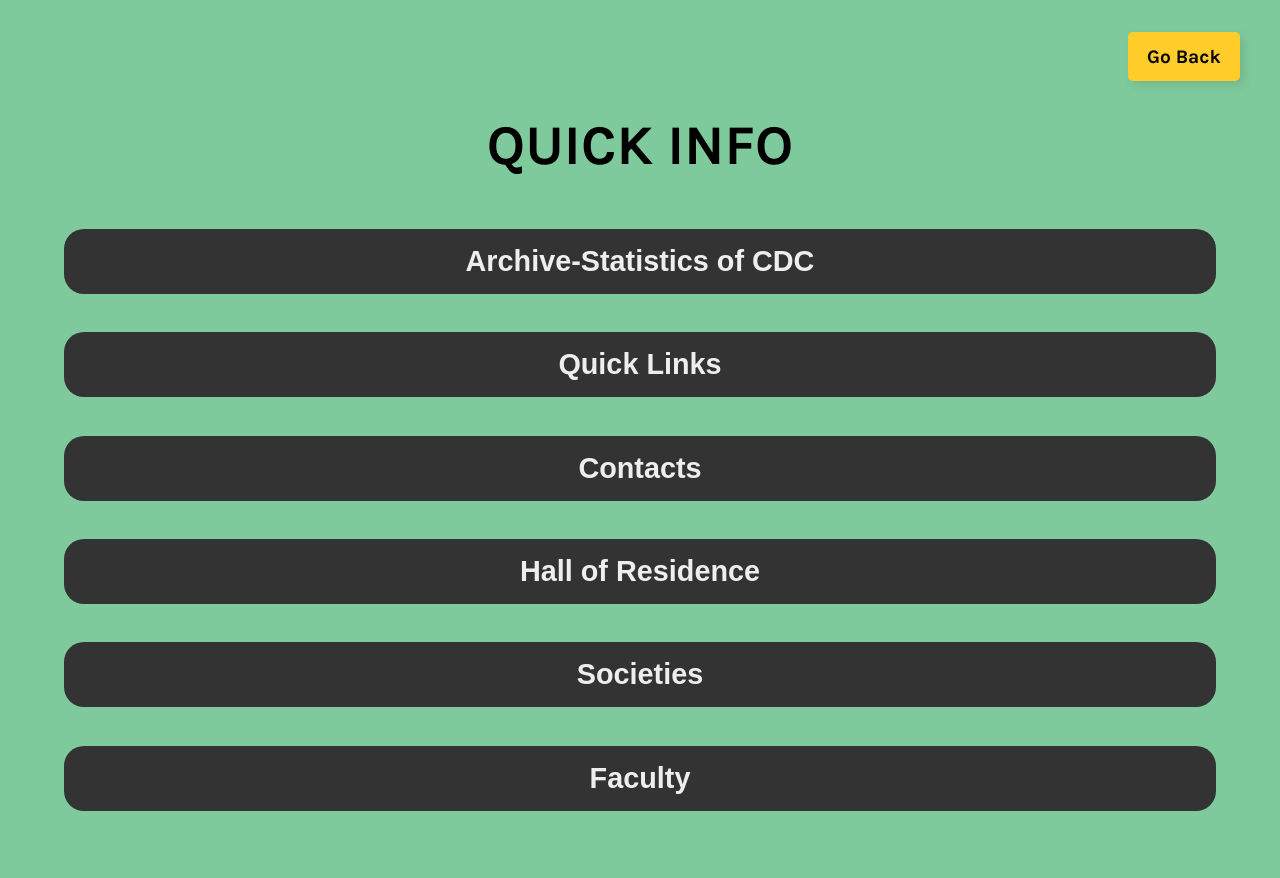
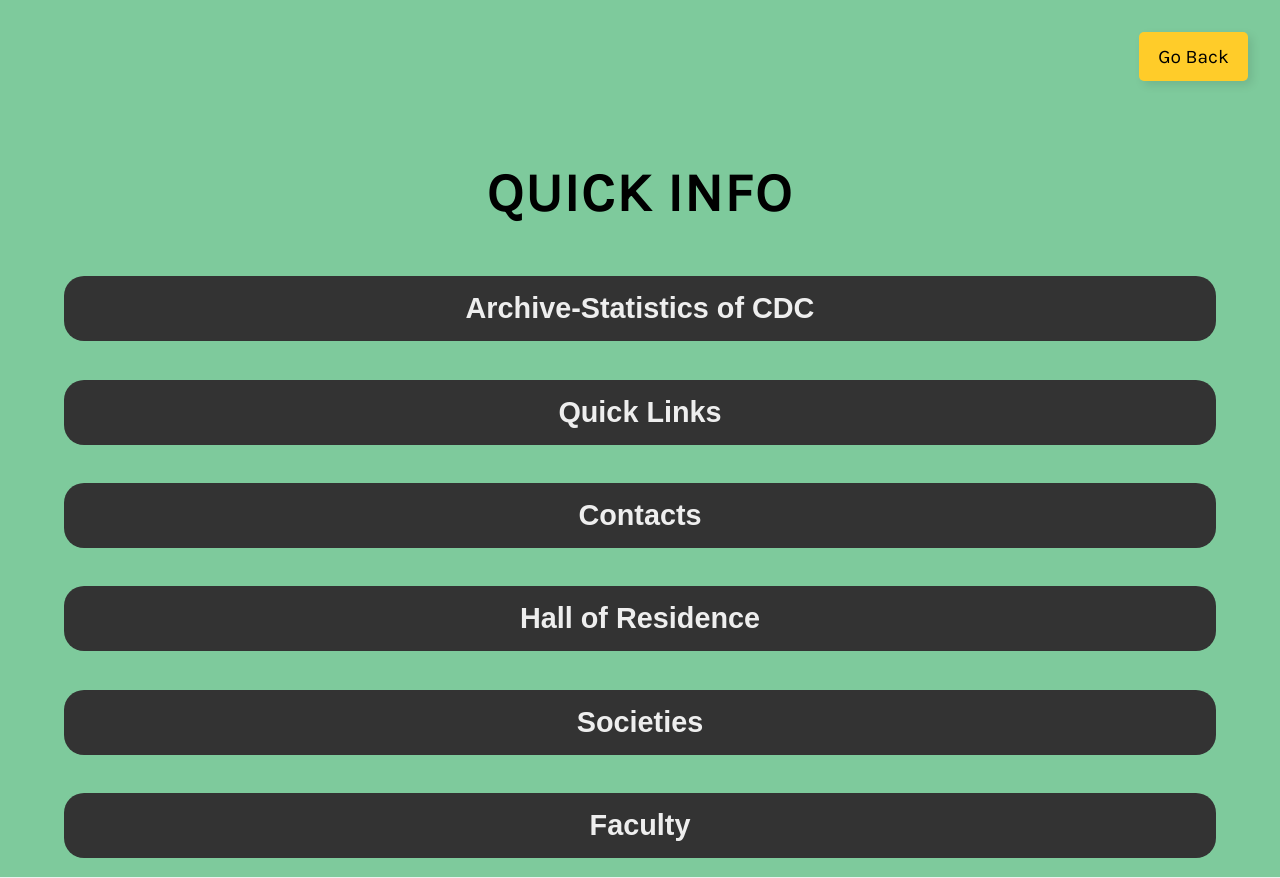
Before and after one commit to Hack-TeeEssGee/frontend, a React (Create React App) app: page /quickinfo in a window 1280 px wide. Built offline with nearby package versions, Linux system fonts and the light colour scheme; what supertokens-auth-react would draw is missing.

Commit message:
Made generic nav button;

```diff
--- a/src/styles/_events.scss
+++ b/src/styles/_events.scss
@@ -22,16 +22,6 @@
 
       @include sm {
         flex-direction: column;
-      }
-    }
-
-    button {
-      align-self: flex-end;
-      margin: 1.5rem 2rem 0 0;
-
-      @include sm {
-        font-size: 1rem;
-        padding: 0.6rem 0.8rem;
       }
     }
   }
--- a/src/styles/_generic.scss
+++ b/src/styles/_generic.scss
@@ -46,6 +46,12 @@ h1 {
   }
 }
 
+.nav-button-wrapper {
+  position: absolute;
+  top: 1rem;
+  right: 1.5rem;
+}
+
 .title {
   font-size: 3rem;
   font-weight: 700;
--- a/src/styles/_quickinfo.scss
+++ b/src/styles/_quickinfo.scss
@@ -1,7 +1,7 @@
 .quick-info {
   background-color: $primary-color;
   min-height: 100vh;
-  padding-bottom: 3rem;
+  padding-top: 10rem;
   display: flex;
   flex-direction: column;
   align-items: center;
@@ -33,9 +33,3 @@ button {
     font-size: 1.5rem;
   }
 }
-
-.return-btn {
-  align-self: flex-end;
-  font-weight: bold;
-  margin: 2rem 2.5rem;
-}
--- a/src/styles/_studentprofile.scss
+++ b/src/styles/_studentprofile.scss
@@ -6,21 +6,11 @@
   .container {
     max-height: 100vh;
     overflow-y: scroll;
+    margin-top: 7rem;
     width: 100%;
-
     display: flex;
     flex-direction: column;
     align-items: center;
-
-    button {
-      align-self: flex-end;
-      margin: 1.5rem 2rem 0 0;
-
-      @include sm {
-        font-size: 1rem;
-        padding: 0.6rem 0.8rem;
-      }
-    }
 
     .certificate-list-wrapper,
     .certificate-uploader,
--- a/src/views/eventsPage.js
+++ b/src/views/eventsPage.js
@@ -115,9 +115,11 @@ const EventsPage = () => {
             />
             <div className="container">
                 <div className="button-wrapper">
-                    <button className="button" onClick={() => window.location.href = `${window.location.origin}/`}>HOME</button>
-                    {accessTokenPayload.role === "tsg" && <button className="button" onClick={() => window.location.href = `${window.location.origin}/events/upload`}>ADD EVENT</button>}
-                    {accessTokenPayload.role === "tsg" &&  <button className="button" onClick={() => window.location.href = `${window.location.origin}/events/certs`}>UPLOAD CERTIFICATE</button>}
+                    <div className="nav-button-wrapper">
+                        <button className="button" onClick={() => window.location.href = `${window.location.origin}/`}>HOME</button>
+                        {accessTokenPayload.role === "tsg" && <button className="button" onClick={() => window.location.href = `${window.location.origin}/events/upload`}>ADD EVENT</button>}
+                        {accessTokenPayload.role === "tsg" &&  <button className="button" onClick={() => window.location.href = `${window.location.origin}/events/certs`}>UPLOAD CERTIFICATE</button>}
+                    </div>
                 </div>
                 <div className="title">{title}</div>
                 <BodyContent
--- a/src/views/loginPage.js
+++ b/src/views/loginPage.js
@@ -1,6 +1,5 @@
 import { useEffect, useState } from "react";
 import { useLocation } from "react-router-dom";
-import Logbar from "../components/logbar";
 import OfficialLogin from "../components/login/official";
 import StudentLogin from "../components/login/student"
 
@@ -16,7 +15,9 @@ const LoginPage = () => {
 
     return (
         <div className="login-page">
-            <Logbar />
+            <div className="nav-button-wrapper">
+                <button className="button" onClick={() => window.location.href = `${window.location.origin}/`}>Go Back</button>
+            </div>
             {role === "student" ? <StudentLogin /> : <OfficialLogin role={role} />}
         </div>
     )
--- a/src/views/quickInfo.js
+++ b/src/views/quickInfo.js
@@ -3,8 +3,9 @@ const QuickInfo = () => {
     return (
 
         <div className="quick-info">
-
-            <button type="button" class="button return-btn" onClick={() => window.location.href=`${window.location.origin}/`}>Go Back</button>
+            <div className="nav-button-wrapper">
+                <button type="button" class="button" onClick={() => window.location.href=`${window.location.origin}/`}>Go Back</button>
+            </div>
             <h1>QUICK INFO</h1>
             <button type="button" class="block">Archive-Statistics of CDC</button>
             <button type="button" class="block">Quick Links</button>
--- a/src/views/studentProfile.js
+++ b/src/views/studentProfile.js
@@ -161,8 +161,10 @@ const StudentProfile = () => {
                     changeSelection={setCurrentSelection}
                 />
                 <div className="container">
-                    <button className="button" onClick={() => window.location.href = `${window.location.origin}/`}>HOME</button>
-                    <button className="button" onClick={() => onLogout()}>LOGOUT</button>
+                    <div className="nav-button-wrapper">
+                        <button className="button" onClick={() => window.location.href = `${window.location.origin}/`}>HOME</button>
+                        <button className="button" onClick={() => onLogout()}>LOGOUT</button>
+                    </div>
                     <div className="title">{title}</div>
                     <BodyContent
                         mode={dashboardListData.listData[currentSelection].option}
```
